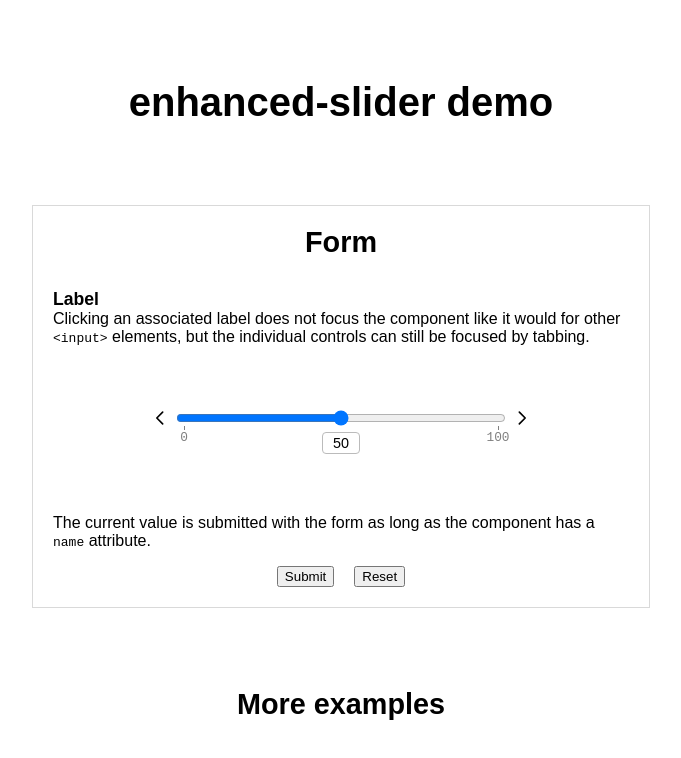
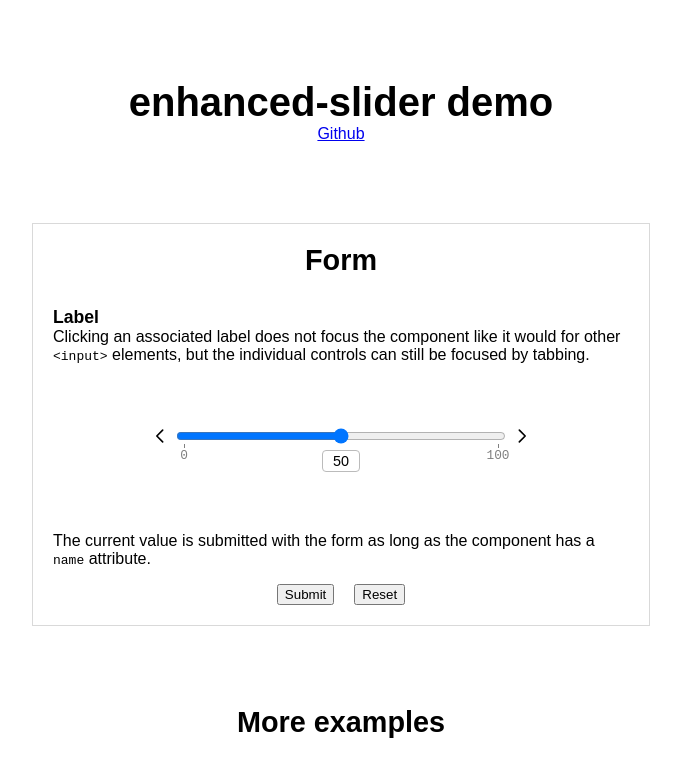
Before and after one commit to Alexander-Holm/enhanced-slider, a plain HTML site: page index.html in a window 1280 px wide. Shown: the top 758 px of the page, without its empty margins (299-980 px from the left). Drawn offline with Linux system fonts and the light colour scheme.

Commit message:
Link to github

```diff
--- a/index.html
+++ b/index.html
@@ -21,6 +21,11 @@
         }
         h1{ font-size: 2.5rem; }
         h2{ font-size: 1.8rem; }
+        a{
+            display: block;
+            width: fit-content;
+            margin: auto;
+        }
         label{
             display: block;
             font-size: 1.1rem;
@@ -94,6 +99,7 @@
 </head>
 <body>
     <h1>enhanced-slider demo</h1>
+    <a href="https://github.com/Alexander-Holm/enhanced-slider">Github</a>
     <form onsubmit="onSubmit(event)">
         <h2>Form</h2>
         <label for="component-id">Label</label>
```
